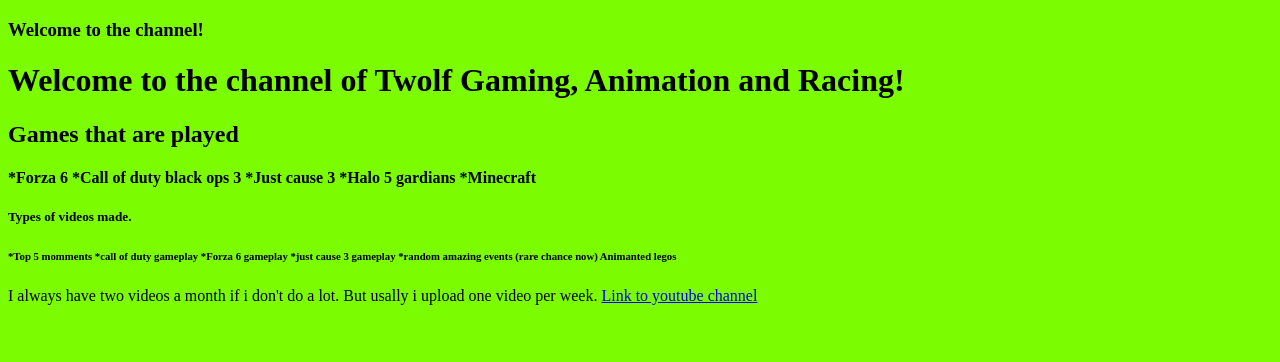
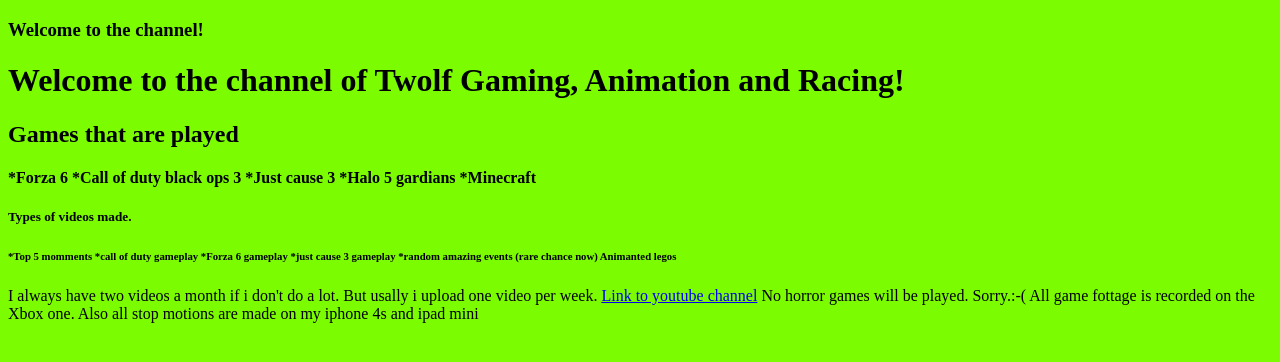
Before and after one commit to TERMINATORWOLF/TERMINATORWOLF, a plain HTML site: page index.html in a window 1280 px wide. Drawn offline with Linux system fonts and the light colour scheme.

Commit message:
Update index.html

```diff
--- a/index.html
+++ b/index.html
@@ -46,5 +46,7 @@
       <a href="https://www.youtube.com/channel/UCoHl4hBPPhqSYwAbntfJopw">Link to youtube channel</a>
     </body>
 
+    <body>No horror games will be played. Sorry.:-(</body>
 
+    <body>All game fottage is recorded on the Xbox one. Also all stop motions are made on my iphone 4s and ipad mini</body>
 </html>
```
